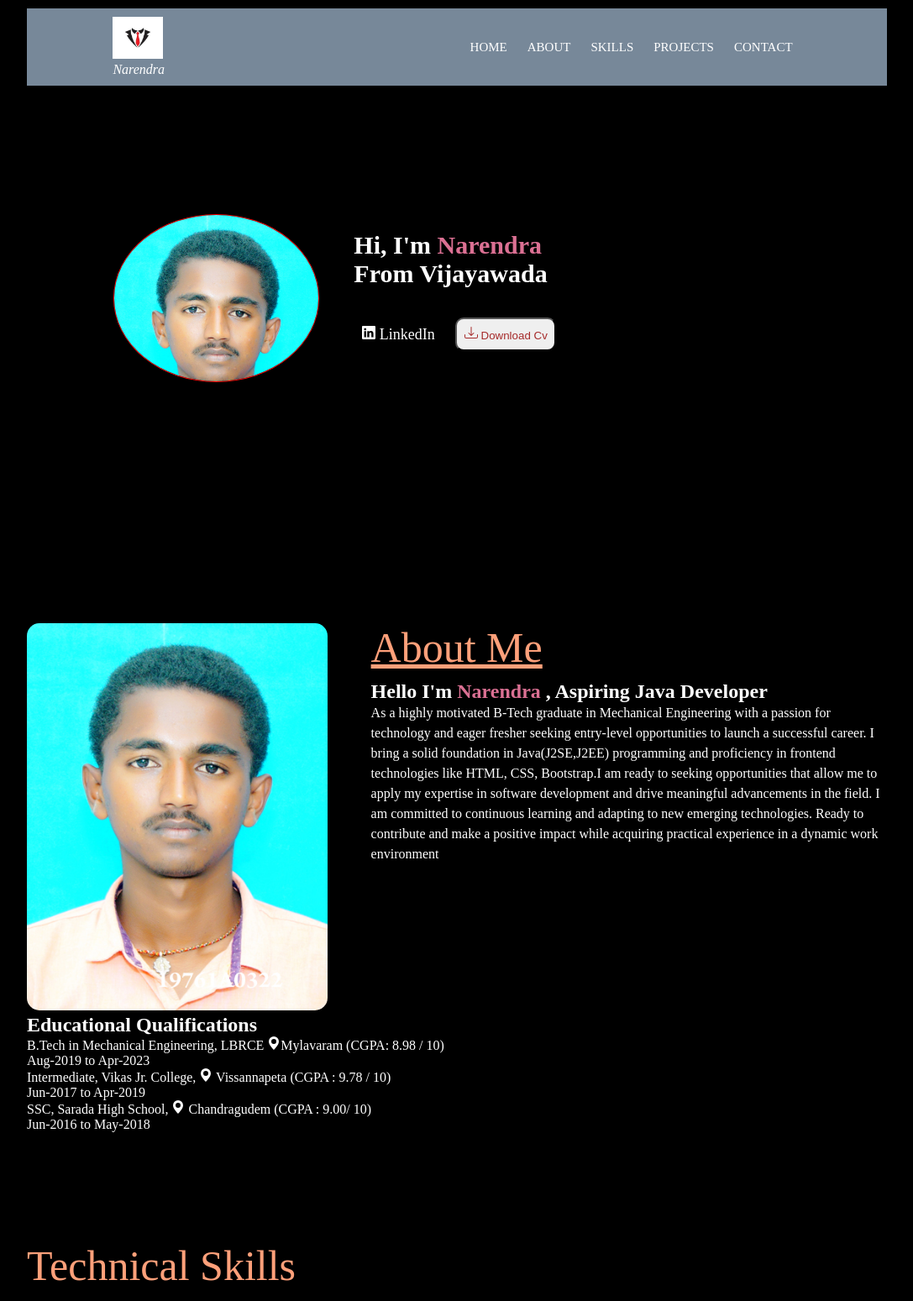
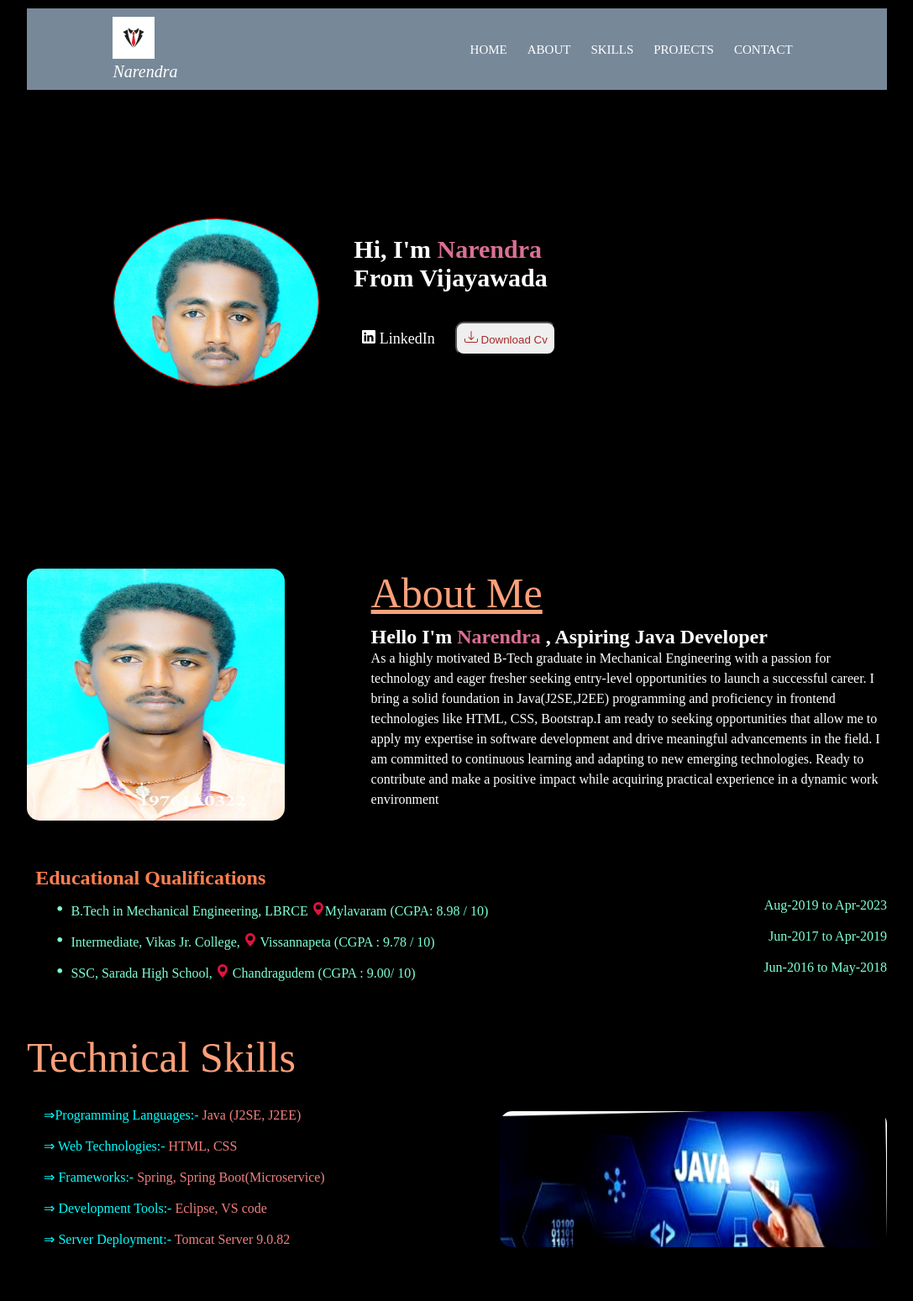
Before and after one commit to kuppalanarendra/Narendra_portfolio, a plain HTML site: page index.html in a window 1280 px wide. Shown: the top 1549 px of the page at 84% size, without its empty margins (96-1183 px from the left). Drawn offline with Linux system fonts and the light colour scheme.

Commit message:
Update style.css

```diff
--- a/style.css
+++ b/style.css
@@ -3,13 +3,14 @@
     padding: 0;
     box-sizing: border-box;
 }
+
 .body{
     background-color: black;
     color: white;
 }
 .logo{
     height: 50px;
-    width: 60px;
+    width: 50px;
 }
 .navbar{
     padding: 10px 10% ;
@@ -73,19 +74,23 @@ ul li a{
     color: palevioletred;
 }
 #About{
-    padding: 80px 10%;
+    padding: 10px 10%;
 }
 .row{
     display: flex;
     justify-content: space-between;
     flex-wrap: wrap;
+
 }
 .clo1{
-    flex-basis: 35%;
+    flex-basis: 30%;
+
 }
 .clo1 img{
     width: 100%;
     border-radius: 15px;
+    height: 300px;
+
 
 }
 .col2{
@@ -101,11 +106,43 @@ ul li a{
     color:lightsalmon;
     padding-bottom: 10px;
 }
+.qualification h1{
+    padding-top: 5%;
+    color: coral;
+    padding-left: 1%;
+}
+
+.qualification p{
+    padding-top: 10px;
+
+}
+.std1::before{
+    content: "\2022"; /* Unicode character for a bullet point */
+    font-size: 24px;
+    margin-right: 5px;
+}
+.study{
+    display: flex;
+    justify-content: space-between;
+    padding-left: 35px;
+    color: aquamarine;
+
+
+}
+#sect{
+    height:auto;
+    width: 100%;
+
+}
+#bi{
+    color:crimson;
+}
 
 
 #skill{
     padding: 50px 10%;
     height: 500px;
+
 
 }
 .tech{
@@ -140,9 +177,9 @@ i{
     display: inline-block;
     /* margin: 10px 10px; */
     flex-wrap: wrap;
-    color: ;
-    margin-right:10px;
-}
+    font-size: 20px;
+    padding-right: 10px;
+    }
 .tech1 p{
     color: aqua;
 }
@@ -153,18 +190,19 @@ span{
 #prjts{
     padding: 40px 5%;
     overflow: hidden;
+
     width: 100%;
+    /* border: 1px solid red; */
+    /* margin-bottom: 50px; */
 
 }
-.p{
+.p {
     color: red;
     font-size: 50px;
     font-weight: 300;
-    display:flex;
-    align-items: center;
-    justify-content: space-around;
+    text-align: center; /* Center the text */
+}
 
-}
 .projects{
     display: flex;
     justify-content: space-around;
@@ -176,25 +214,27 @@ span{
 
 }
 .p1{
-   height: auto; /* Remove fixed height */
+    height: auto; /* Remove fixed height */
     width: calc(33.33% - 20px);
     border-radius: 15%;
     border: 1px solid gold;
     margin-bottom: 20px;
     padding: 15px;
 
+
     box-sizing: border-box;
 
 
 }
+
 
 .p1 h3{
     padding: 10px 10%;
     color:magenta;
 }
 .p1 img{
-    height: 200px;
-    width: 200px;
+    height: 230px;
+    width: 230px;
     border-radius: 15px;
     margin: 10px 10%;
 
@@ -231,6 +271,7 @@ span{
     padding-bottom: 60px;
     width: 100%;
     height: 500px;
+
 
 
 
@@ -282,15 +323,15 @@ span{
     color: brown;
     cursor: pointer;
 }
-
 .nav-links{
     display: flex;
     align-items: center;
     justify-content: center;
+    font-size: small;
 }
 #home{
     width: 100%;
-    height: 500px;
+    height:500px;
     border: 1px solid transparent;
 
     margin-top: 50px;
```
